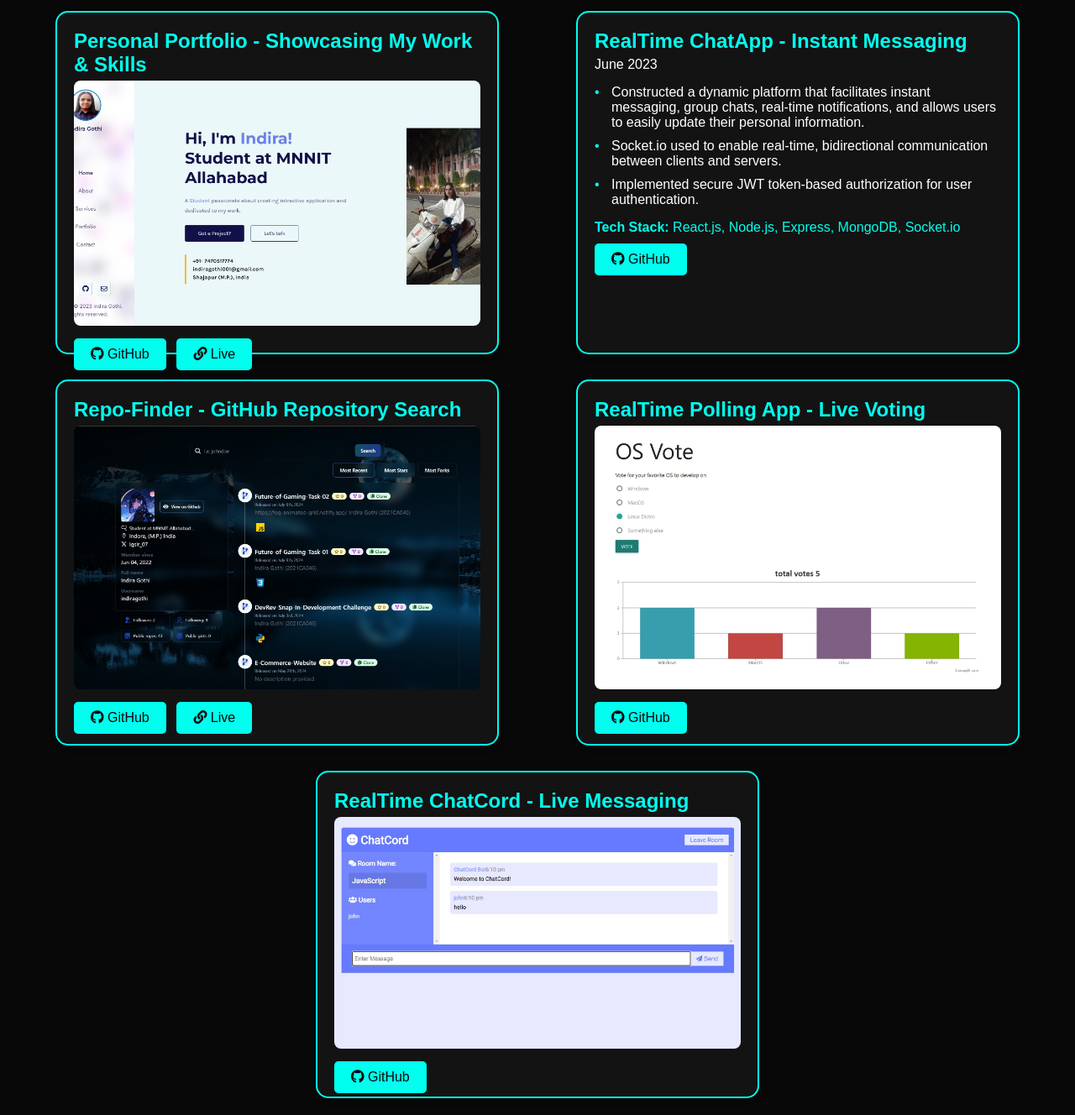
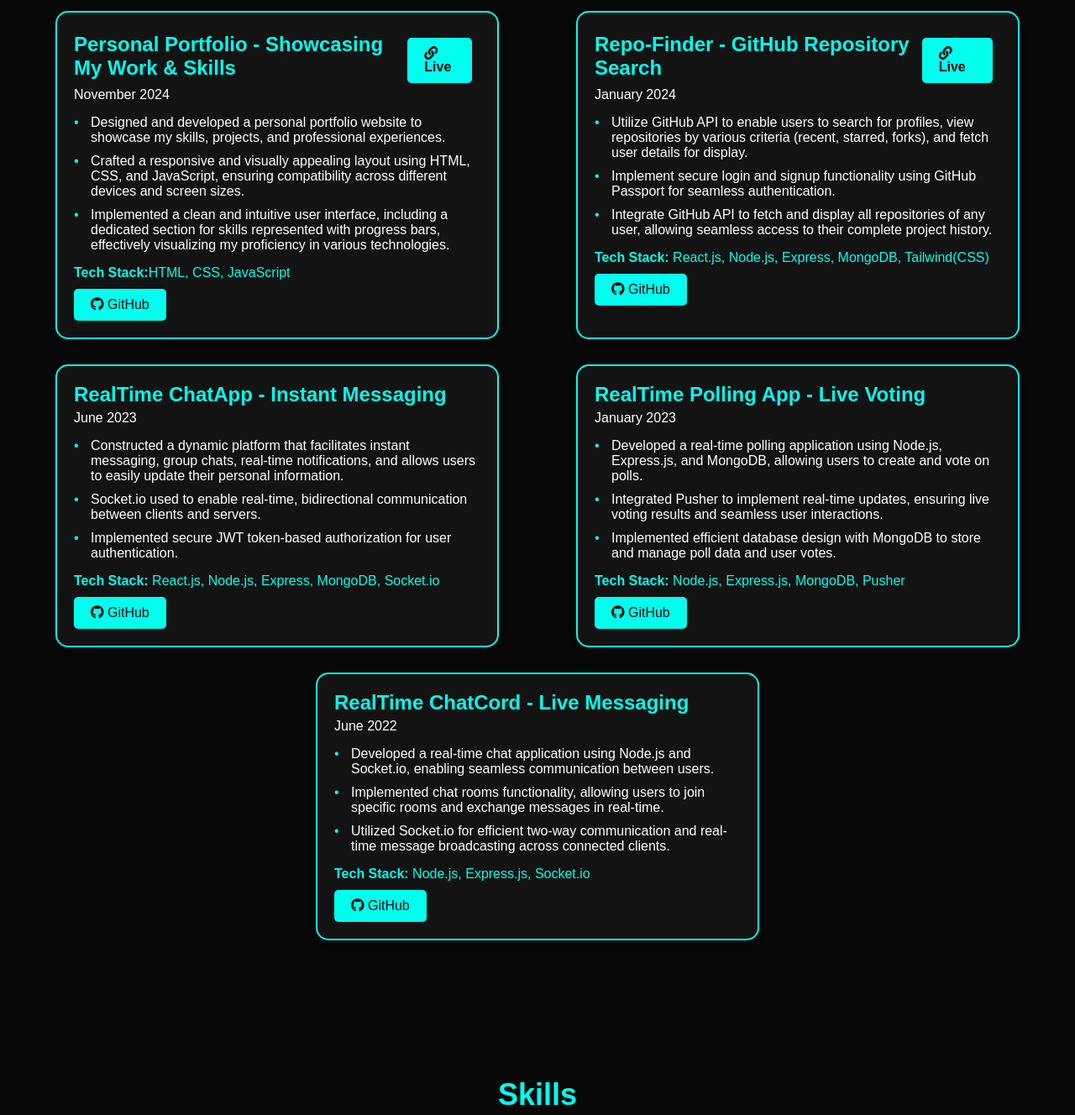
Before and after one commit to indiragothi/Portfolio-IG, a plain HTML site: page index.html in a window 1280 px wide. Shown: the part 2880-4208 px from the top of the page at 84% size. Drawn offline with nearby package versions, Linux system fonts and the light colour scheme; some packages are replaced by stand-ins of ours; a script that the page names is missing.

Commit message:
modified

```diff
--- a/index.html
+++ b/index.html
@@ -137,18 +137,36 @@
 
         <div class="project-container">
             <div class="project-item">
+                <h3>Personal Portfolio - Showcasing My Work & Skills  <a href="https://ig-portfolio.onrender.com/" class="live-link"><i
+                    class="fas fa-link"></i> Live</a></h3>
+                <span>November 2024</span>
+                <ul>
+                    <li>Designed and developed a personal portfolio website to showcase my skills, projects, and
+                        professional experiences.</li>
+                    <li>Crafted a responsive and visually appealing layout using HTML, CSS, and JavaScript, ensuring
+                        compatibility across different devices and screen sizes.</li>
+                    <li>Implemented a clean and intuitive user interface, including a dedicated section for skills
+                        represented with progress bars, effectively visualizing my proficiency in various technologies.
+                    </li>
+                </ul>
+                <p><strong>Tech Stack:</strong>HTML, CSS, JavaScript</p>
+                <a href="https://github.com/indiragothi/Portfolio-IG" class="github-link"><i
+                    class="fab fa-github"></i> GitHub</a>
+            </div>
 
-                <h3>Personal Portfolio - Showcasing My Work & Skills </h3>
-                <img src="images/portfolio.jpg" alt="Project Image" class="project-image">
-
-                <div class="">
-                    <a href="https://github.com/indiragothi/Personal-portfolio" class="github-link"><i
-                        class="fab fa-github"></i> GitHub</a>
-                    <a href="https://indira-portfolio.onrender.com/" class="live-link"><i
-                        class="fas fa-link"></i> Live</a>
-
-                </div>
-
+            <div class="project-item">
+                <h3>Repo-Finder - GitHub Repository Search  <a href="https://github-like-app.onrender.com/"
+                    class="live-link"><i class="fas fa-link"></i> Live </a>
+                </h3>
+                <span>January 2024</span>
+                <ul>
+                    <li>Utilize GitHub API to enable users to search for profiles, view repositories by various criteria (recent, starred, forks), and fetch user details for display.</li>
+                    <li>Implement secure login and signup functionality using GitHub Passport for seamless authentication.</li>
+                    <li>Integrate GitHub API to fetch and display all repositories of any user, allowing seamless access to their complete project history.</li>
+                </ul>
+                <p><strong>Tech Stack:</strong> React.js, Node.js, Express, MongoDB, Tailwind(CSS)</p>
+                <a href="https://github.com/indiragothi/Repo-Finder" class="github-link"><i class="fab fa-github"></i>
+                    GitHub</a>
             </div>
 
             <div class="project-item">
@@ -158,7 +176,7 @@
                     <li>Constructed a dynamic platform that facilitates instant messaging, group chats, real-time notifications,
                         and allows users to easily update their personal information.</li>
                     <li>Socket.io used to enable real-time, bidirectional communication between clients and servers.</li>
-                    <li> Implemented secure JWT token-based authorization for user authentication.</li>
+                    <li>Implemented secure JWT token-based authorization for user authentication.</li>
                 </ul>
                 <p><strong>Tech Stack:</strong> React.js, Node.js, Express, MongoDB, Socket.io</p>
                 <a href="https://github.com/indiragothi/RealTime-ChatApp" class="github-link"><i class="fab fa-github"></i>
@@ -166,39 +184,29 @@
             </div>
 
             <div class="project-item">
-                <h3>Repo-Finder - GitHub Repository Search </h3>
-                <img src="images/repo-finder.jpg" alt="Project Image" class="project-image">
-
-                <div class="">
-                    <a href="https://github.com/indiragothi/Repo-Finder" class="github-link"><i class="fab fa-github"></i>
-                        GitHub</a>
-                    <a href="https://github-like-app.onrender.com/"
-                        class="live-link"><i class="fas fa-link"></i> Live </a>
-
-                </div>
-
-            </div>
-
-            <div class="project-item">
-                <h3>RealTime Polling App - Live Voting </h3>
-                <img src="images/pusher-poll.jpg" alt="Project Image" class="project-image">
-
-                <div class="">
-                    <a href="https://github.com/indiragothi/RealTime-PusherPoll-App" class="github-link"><i
-                        class="fab fa-github"></i> GitHub</a>
-
-                </div>
-
+                <h3>RealTime Polling App - Live Voting  </h3>
+                <span>January 2023</span>
+                <ul>
+                    <li>Developed a real-time polling application using Node.js, Express.js, and MongoDB, allowing users to create and vote on polls.</li>
+                    <li>Integrated Pusher to implement real-time updates, ensuring live voting results and seamless user interactions.</li>
+                    <li>Implemented efficient database design with MongoDB to store and manage poll data and user votes.</li>
+                </ul>
+                <p><strong>Tech Stack:</strong> Node.js, Express.js, MongoDB, Pusher</p>
+                <a href="https://github.com/indiragothi/RealTime-PusherPoll-App" class="github-link"><i class="fab fa-github"></i>
+                    GitHub</a>
             </div>
 
             <div class="project-item">
                 <h3>RealTime ChatCord - Live Messaging </h3>
-                <img src="images/chat-cord.jpg" alt="Project Image" class="project-image">
-
-                <div class="">
-                    <a href="https://github.com/indiragothi/RealTime-Chat_Cord" class="github-link"><i
-                        class="fab fa-github"></i> GitHub</a>
-                </div>
+                <span>June 2022</span>
+                <ul>
+                    <li>Developed a real-time chat application using Node.js and Socket.io, enabling seamless communication between users.</li>
+                    <li>Implemented chat rooms functionality, allowing users to join specific rooms and exchange messages in real-time.</li>
+                    <li>Utilized Socket.io for efficient two-way communication and real-time message broadcasting across connected clients.</li>
+                </ul>
+                <p><strong>Tech Stack:</strong> Node.js, Express.js, Socket.io</p>
+                <a href="https://github.com/indiragothi/RealTime-Chat_Cord" class="github-link"><i class="fab fa-github"></i>
+                    GitHub</a>
             </div>
         </div>
     </section>
--- a/script.css
+++ b/script.css
@@ -694,16 +694,6 @@ body {
     padding: 50px 20px;
 }
 
-.project-image {
-    width: 100%;
-    /* max-width: 400px; */
-    height: 80%;
-    object-fit: cover;
-    border-radius: 8px;
-    margin-bottom: 5px;
-    /* display: block; */
-}
-
 .heading {
     text-align: center;
     font-size: 36px;
```
